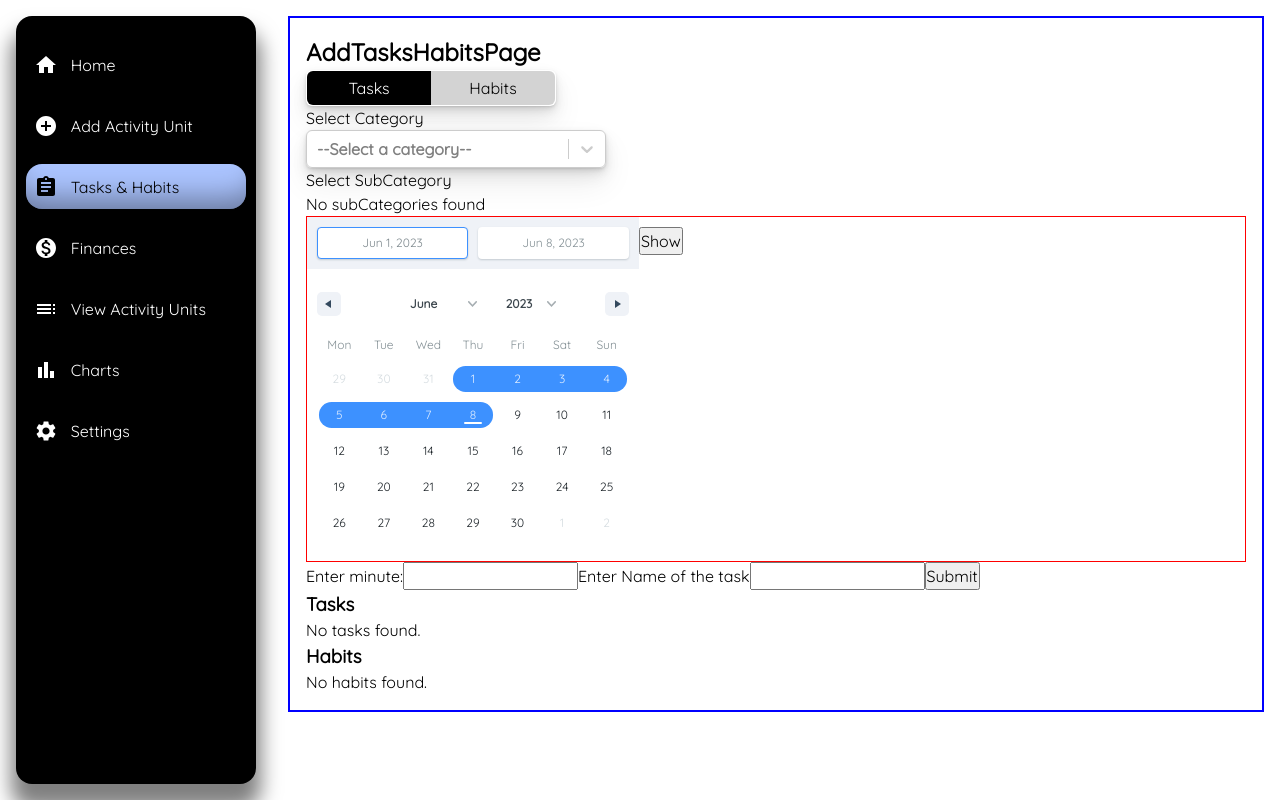
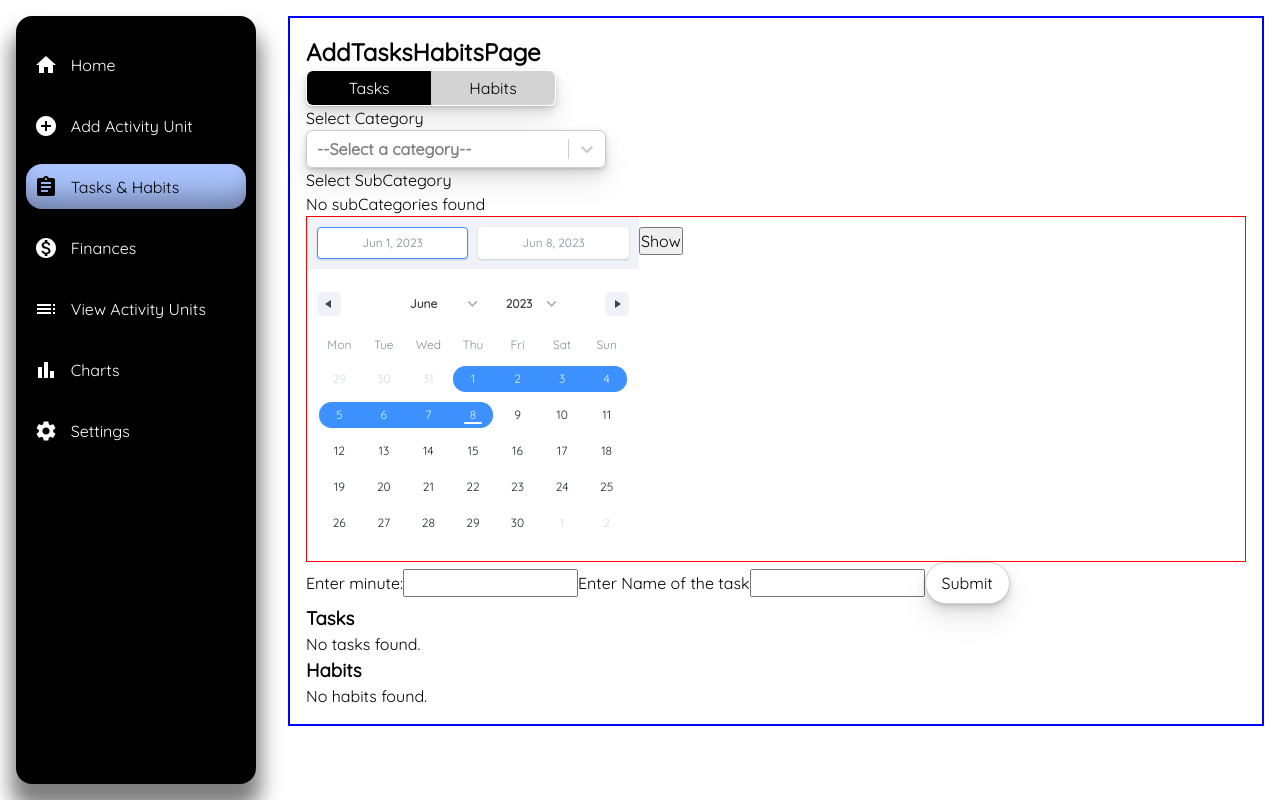
Before and after one commit to berkaysson/lifemap, a React (Create React App) app: page /tasks-habits in a window 1280 px wide. Built offline with nearby package versions, Linux system fonts and the light colour scheme.

Commit message:
Implement Button.js

```diff
--- a/src/Components/Tasks&Habits/Habits/HabitItem.js
+++ b/src/Components/Tasks&Habits/Habits/HabitItem.js
@@ -1,5 +1,7 @@
 import React from "react";
 import moment from "moment";
+
+import Button from "../../Wrappers/Styled-Elements/Button";
 
 const HabitItem = ({ habit, onDeleteHabitDataUnit }) => {
   const deleteHandler = () => {
@@ -17,9 +19,7 @@ const HabitItem = ({ habit, onDeleteHabitDataUnit }) => {
               .subtract(1, 'day').format("YYYY-MM-DD") : "no end date"}</p>
       <p>Time Value: {habit?.timeValue}</p>
       <p>Check Frequency: {habit?.frequency}</p>
-      <button type="button" onClick={deleteHandler}>
-        Delete
-      </button>
+      <Button type={"button"} text={"Delete"} onClick={deleteHandler} />
     </li>
   );
 };
--- a/src/Components/Tasks&Habits/Habits/HabitsForm.js
+++ b/src/Components/Tasks&Habits/Habits/HabitsForm.js
@@ -5,6 +5,7 @@ import CategorySubCategorySelect from "../../Categories/CategorySubCategorySelec
 import HabitFrequencySelector from "./HabitFrequencySelector";
 import HabitDurationInput from "./HabitDurationInput";
 import FormWrapper from "../../Wrappers/Styled-Wrappers/FormWrapper";
+import Button from "../../Wrappers/Styled-Elements/Button";
 
 const HabitsForm = ({ onAddHabitUnit, activityCategories }) => {
   const [habit, setHabit] = useState({
@@ -68,7 +69,7 @@ const HabitsForm = ({ onAddHabitUnit, activityCategories }) => {
           Enter Name of the habit
           <input type="text" name="nameValue" onChange={nameValueHandler} />
         </label>
-        <button type="submit">Submit</button>
+        <Button type={"submit"} text={"Submit"} />
       </FormWrapper>
     </div>
   );
--- a/src/Components/Tasks&Habits/Tasks/TaskItem.js
+++ b/src/Components/Tasks&Habits/Tasks/TaskItem.js
@@ -1,4 +1,6 @@
 import React from "react";
+
+import Button from "../../Wrappers/Styled-Elements/Button";
 
 const TaskItem = ({ task, onDeleteTaskDataUnit }) => {
   const deleteHandler = () => {
@@ -14,9 +16,7 @@ const TaskItem = ({ task, onDeleteTaskDataUnit }) => {
       <p>Start Date: {task?.startDate}</p>
       <p>End Date: {task?.endDate}</p>
       <p>Time Value: {task?.timeValue}</p>
-      <button type="button" onClick={deleteHandler}>
-        Delete
-      </button>
+      <Button type={"button"} text={"Delete"} onClick={deleteHandler} />
     </li>
   );
 };
--- a/src/Components/Tasks&Habits/Tasks/TasksForm.js
+++ b/src/Components/Tasks&Habits/Tasks/TasksForm.js
@@ -4,6 +4,7 @@ import { v4 as uuidv4 } from "uuid";
 import CategorySubCategorySelect from "../../Categories/CategorySubCategorySelect";
 import DateRangeSelector from "../../Wrappers/DateRangeSelector";
 import FormWrapper from "../../Wrappers/Styled-Wrappers/FormWrapper";
+import Button from "../../Wrappers/Styled-Elements/Button";
 
 const TasksForm = ({ activityCategories, onAddTaskUnit }) => {
   const [task, setTask] = useState({
@@ -51,7 +52,8 @@ const TasksForm = ({ activityCategories, onAddTaskUnit }) => {
           Enter Name of the task
           <input type="text" name="nameValue" onChange={nameValueHandler} />
         </label>
-        <button type="submit">Submit</button>
+
+        <Button type={"submit"} text={"Submit"} />
       </FormWrapper>
     </div>
   );
```
